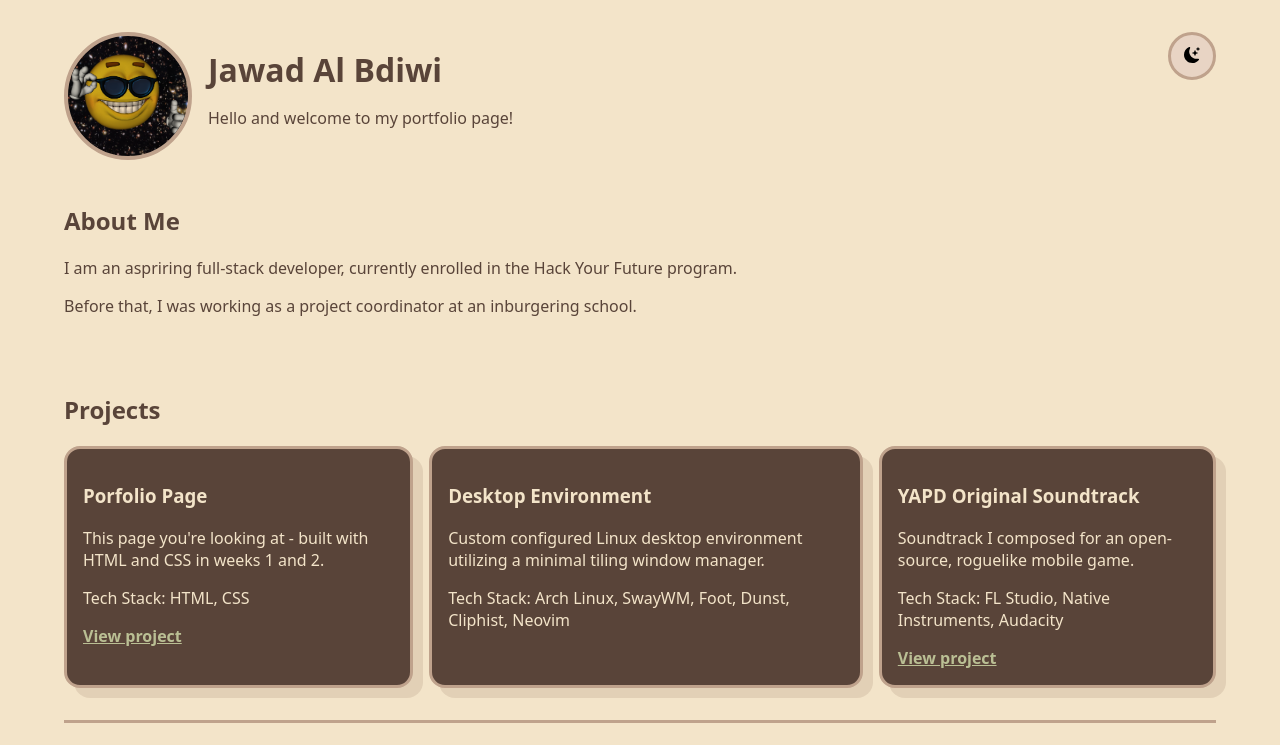
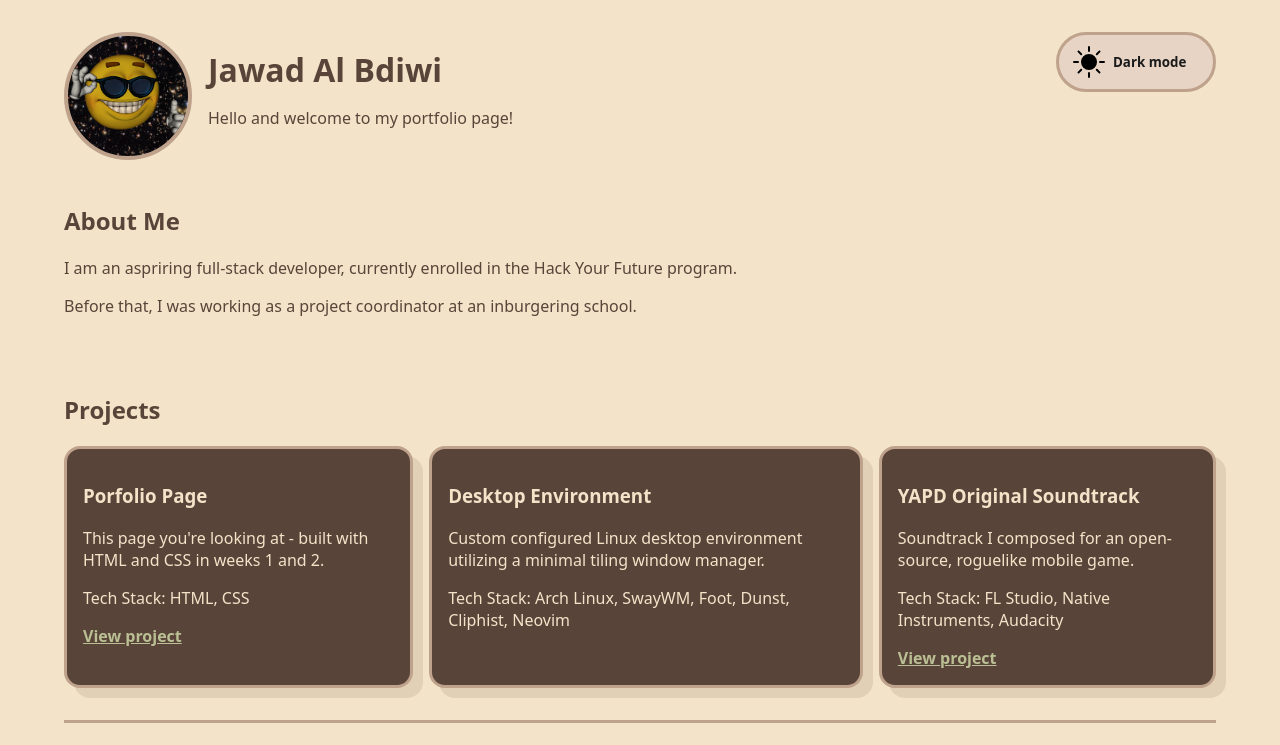
Before and after one commit to jivvyjams/jawad-portfolio, a React (Vite) app: page / in a window 1280 px wide. Shown: the top 745 px of the page. Built offline with nearby package versions, Linux system fonts and the light colour scheme; a web font is replaced by a local one.

Commit message:
Upgrade the dark mode toggle with useState

```diff
--- a/src/App.css
+++ b/src/App.css
@@ -102,19 +102,31 @@ header h1 {
 .theme-toggle {
   grid-column: 2;
   grid-row: 1;
+  display: flex;
   justify-self: end;
-  height: 48px;
-  width: 48px;
-  color: var(--accent);
+  align-items: center;
+  height: 60px;
+  width: 160px;
+  font-family: var(--font-sans);
+  font-weight: 800;
+  color: #1a1a1a;
   background-color: #e8d4c4;
   border: 3px solid var(--alt);
-  border-radius: 50%;
+  border-radius: 220px;
   cursor: pointer;
   transition: all 0.1s ease;
 }
 
+.theme-icon {
+  padding: 0.5rem;
+  width: 48px;
+  height: 48px;
+  border-radius: 50%;
+}
+
 .theme-toggle:focus-visible,
 .theme-toggle:hover {
+  box-shadow: var(--shadow);
   transform: scale(1.1);
 }
 
@@ -228,7 +240,7 @@ label {
 }
 
 input {
-  font-family: "Syne Variable", sans-serif;
+  font-family: var(--font-sans);
   background-color: var(--bg);
   border: 2px solid var(--alt);
   border-radius: var(--radius);
--- a/src/components/Header.tsx
+++ b/src/components/Header.tsx
@@ -1,5 +1,10 @@
+import { useState } from "react";
+
 function Header() {
+  const [isDark, setIsDark] = useState(false);
+
   function handleThemeToggle() {
+    setIsDark(!isDark);
     document.documentElement.classList.toggle("dark-mode");
   }
 
@@ -20,7 +25,16 @@ function Header() {
         id="theme-toggle"
         onClick={handleThemeToggle}
       >
-        <img src="/src/assets/dark-theme.svg" alt="theme toggle icon" />
+        <img
+          className="theme-icon"
+          src={
+            isDark
+              ? "/src/assets/dark-theme.svg"
+              : "/src/assets/light-theme.svg"
+          }
+          alt="theme toggle icon"
+        />
+        {isDark ? "Light mode" : "Dark mode"}
       </button>
     </header>
   );
```
Also changed, not shown: src/assets/dark-theme.svg.
